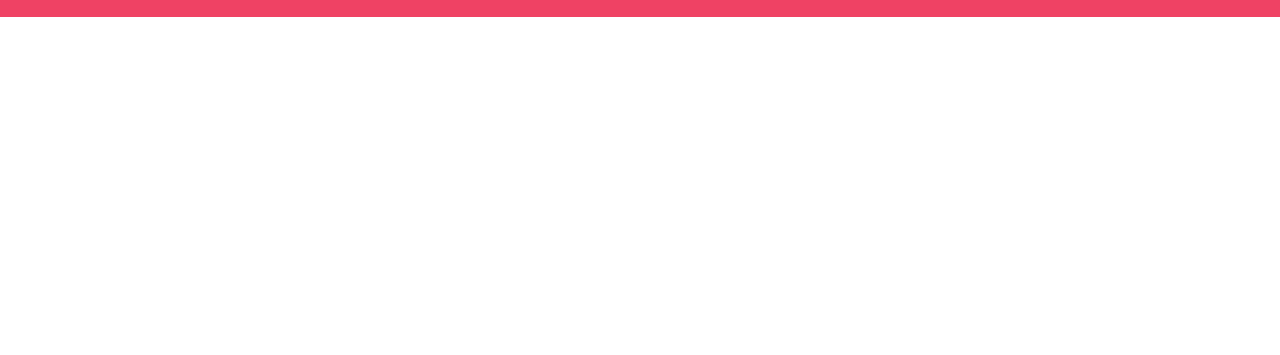
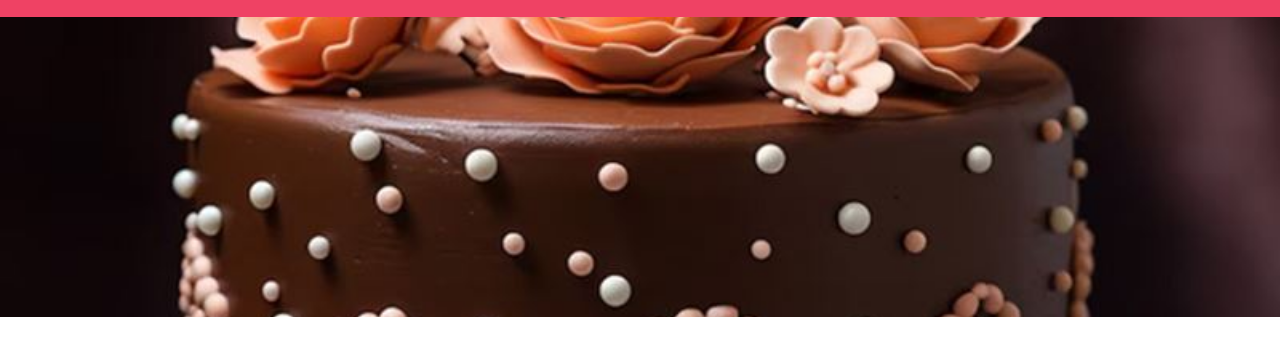
Before and after one commit to ferarau/confeitariasempredoce, a plain HTML site: page index.html in a window 1280 px wide. Shown: the part 179-534 px from the top of the page. Drawn offline with Linux system fonts and the light colour scheme.

Commit message:
carrosel

```diff
--- a/assets/index.css
+++ b/assets/index.css
@@ -46,3 +46,9 @@ nav ul li a:hover {
     font-weight: bold;
     color: rgb(0, 0, 0);
 }
+
+.img-carrosel {
+    width: 100%;
+    object-fit: cover;
+    height: 300px;
+}
--- /dev/null
+++ b/assets/js/index.js
@@ -0,0 +1,28 @@
+// Criar listas de imagens
+let imagens = [
+    'assets/img/bolo-capa1.jpg',
+    'assets/img/bolo-capa2.jpg',
+    'assets/img/bolos-capa3.png',
+
+]
+
+let indiceAtualListaImagens = 0
+
+function exibirImagem() {
+    let imagemCarrosel = document
+        .getElementById('img-carrosel')
+    imagemCarrosel.src = imagens[indiceAtualListaImagens]
+}
+// Lógica para exibir as imagens em cinco segundos
+setInterval(function() {
+    exibirImagem()
+    indiceAtualListaImagens++
+// Verifica se chegou ao fim das imagens
+// Ai volta pro começo
+if (indiceAtualListaImagens > 2) {
+    indiceAtualListaImagens = 0
+}
+}, 5000);
+
+exibirImagem()
+ indiceAtualListaImagens++
--- a/index.html
+++ b/index.html
@@ -33,6 +33,14 @@
              </nav>
         </div>
     </header>
+    <!-- Carrosel de imagens -->
+     <section class="carrossel">
+        <div>
+            <img class="img-carrosel" id ="img-carrosel" src="" alt="">
+        </div>
+
+     </section>
 
 </body>
+<script src="assets/js/index.js"></script>
 </html>
```
Also changed, not shown: assets/img/bolo-capa1.jpg (added), assets/img/bolo-capa2.jpg (added), assets/img/bolos-capa3.png (added).
